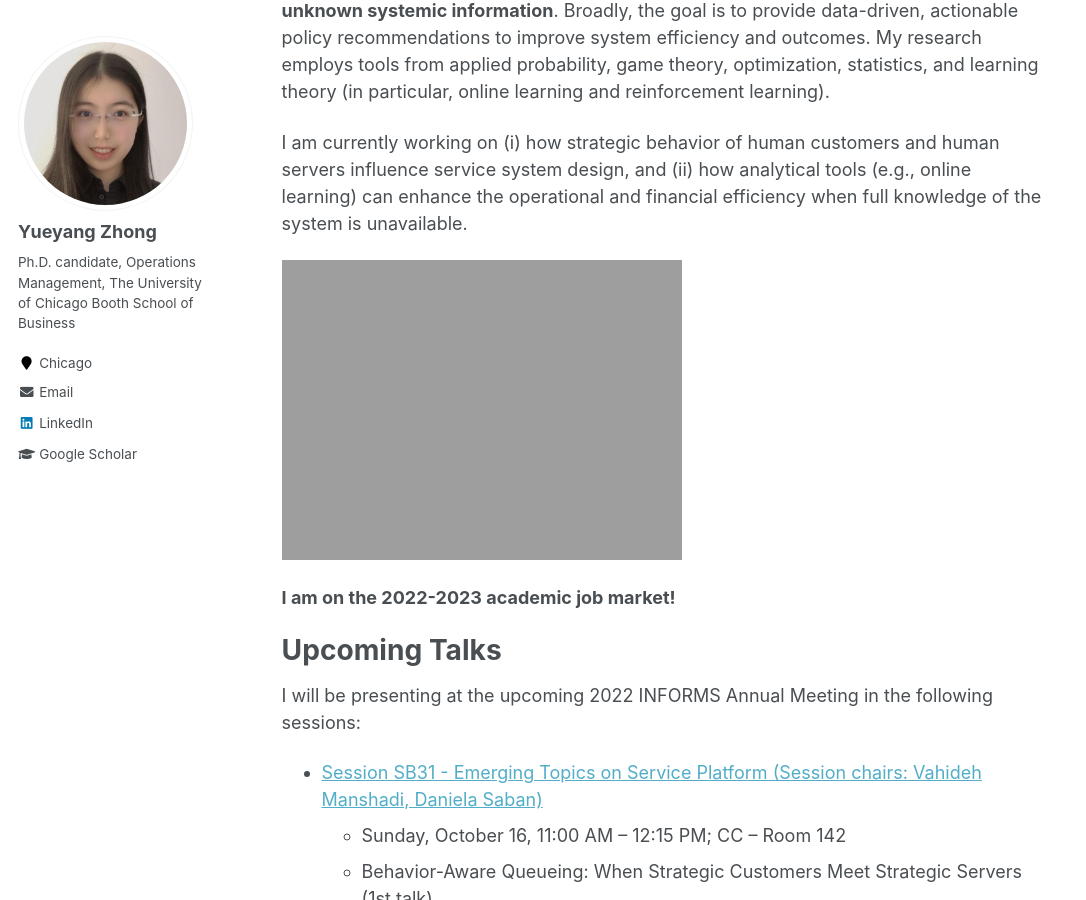
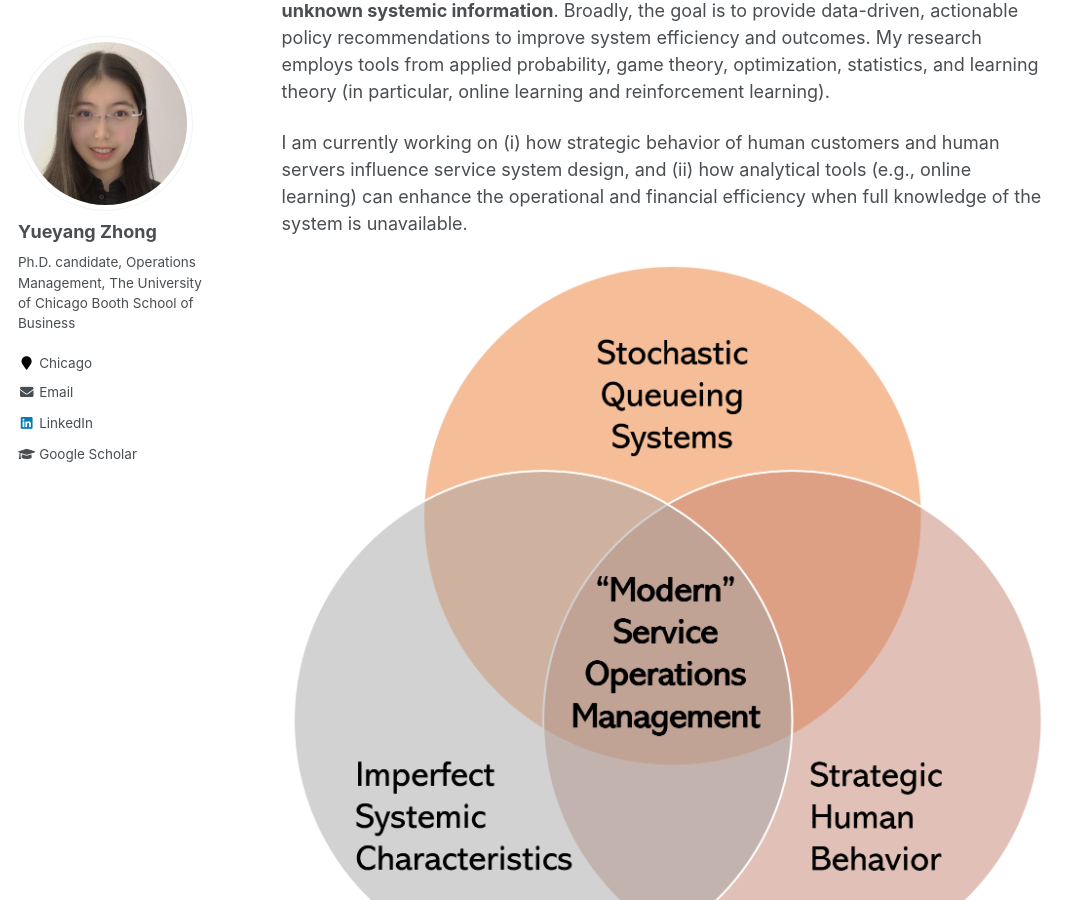
Before and after one commit to alicemengqi/site, a Jekyll site: the page built from _pages/about.md, in a window 1280 px wide and 900 px high, scrolled down 423 px. Shown: the whole window, without its empty margins (0-1086 px from the left). Built offline with Jekyll 4.4.1, drawn with Linux system fonts in a browser that asks for light colours.

Commit message:
Update about.md

```diff
--- a/_pages/about.md
+++ b/_pages/about.md
@@ -17,8 +17,8 @@ My research employs tools from applied probability, game theory, optimization, s
 
 I am currently working on (i) how strategic behavior of human customers and human servers influence service system design, and (ii) how analytical tools (e.g., online learning) can enhance the operational and financial efficiency when full knowledge of the system is unavailable.
 
-![Research agenda](/images/website.png =100x20)
 
+![img|320x271,50%](/images/website.png)
 **I am on the 2022-2023 academic job market!**
 
 # Upcoming Talks
```
